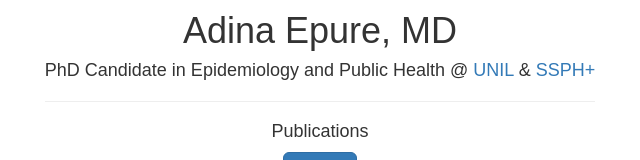
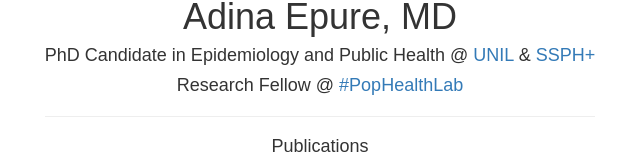
Before and after one commit to andreiepure/adinaepure, a plain HTML site: page index.html in a window 1280 px wide. Shown: the part 321-481 px from the top of the page, without its empty margins (320-960 px from the left). Drawn offline with Linux system fonts and the light colour scheme; files whose address does not match are found by name.

Commit message:
add pophealthlab

```diff
--- a/index.html
+++ b/index.html
@@ -17,6 +17,7 @@
 				<img class="smaller-image img-circle img-responsive" src="images/linkedin.jpg" alt="Photograph of Adina Epure"/>
 				<h1 class="text-center">Adina Epure, MD</h2>
 				<h4 class="text-center">PhD Candidate in Epidemiology and Public Health @ <a href="https://unil.ch/" target="_blank">UNIL</a> & <a href="https://ssphplus.ch/" target="_blank">SSPH+</a></p>
+				<h4 class="text-center">Research Fellow @ <a href="https://www3.unifr.ch/med/de/research/groups/pophealthlab/" target="_blank">#PopHealthLab</a></p>
 				<!--<p class="text-center"><a  href="https://ro.linkedin.com/in/adinaepure" target="_blank" class="btn btn-primary btn-lg"><i class="fa fa-linkedin fa-fw"></i> <span class="network-name">Linkedin</span></a></li></p>-->
 				<hr>
 				<h4 class="text-center">Publications</h4>
```
